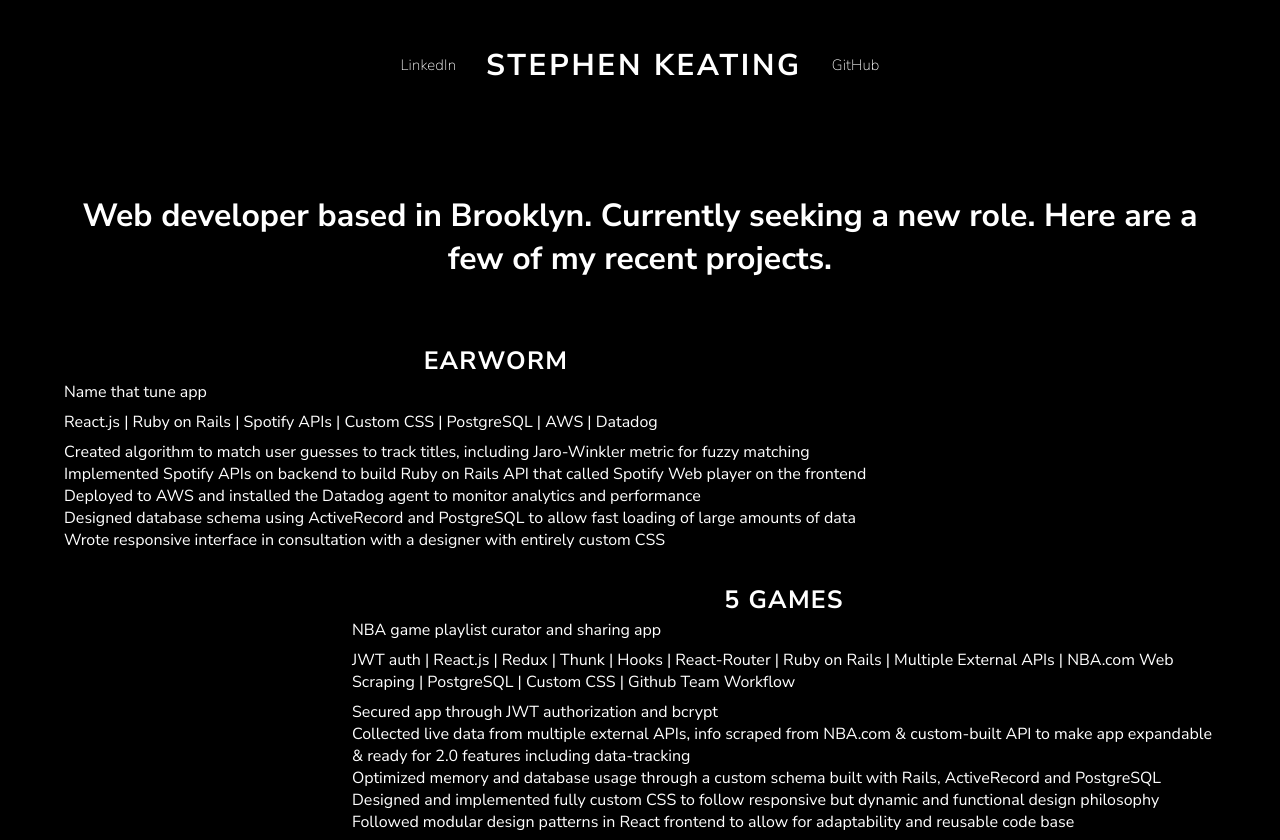
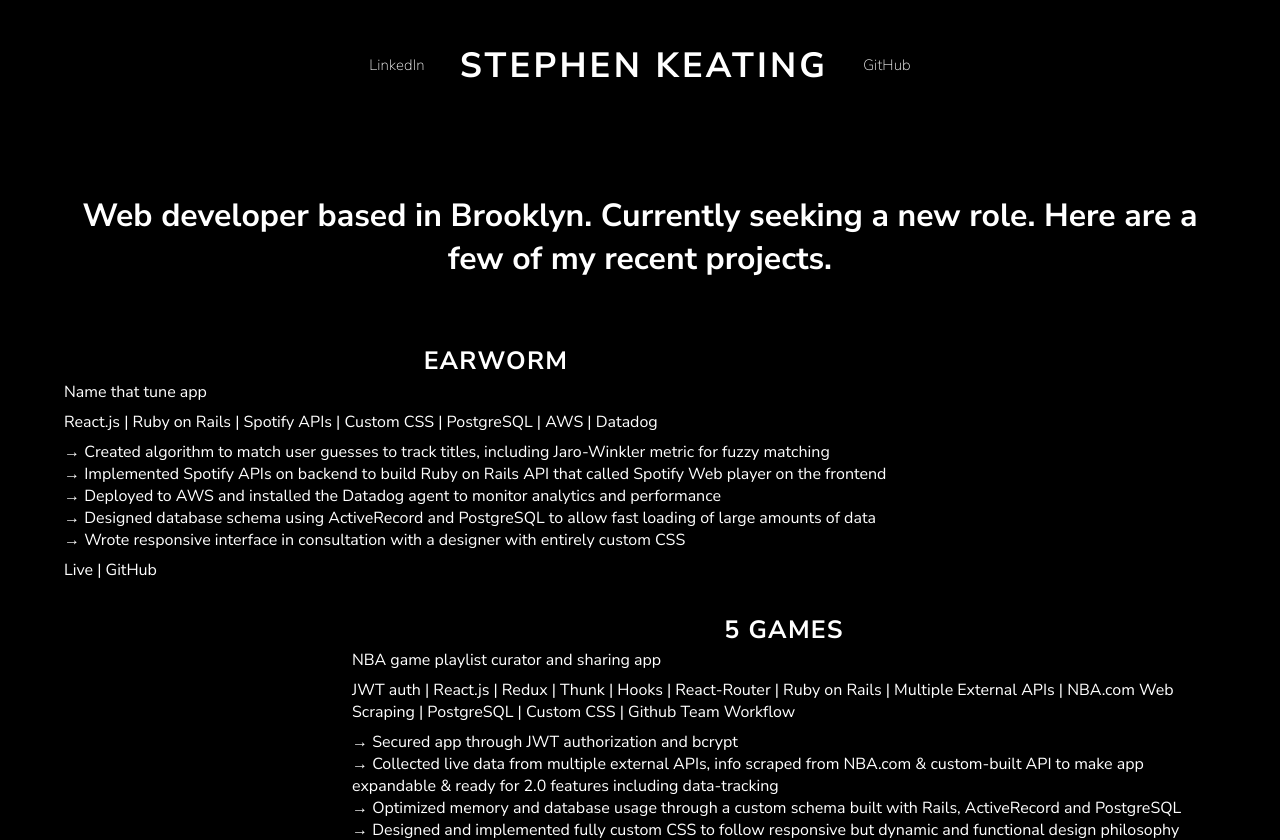
Before and after one commit to stephenkeating/keating-portfolio, a React (Create React App) app: page / in a window 1280 px wide. Shown: the top 840 px of the page. Built offline with nearby package versions, Linux system fonts and the light colour scheme.

Commit message:
updating cards

```diff
--- a/src/App.css
+++ b/src/App.css
@@ -48,7 +48,7 @@ nav {
   margin-left: 1em;
   margin-right: 1em;
   display: flex;
-  font-size: 30px;
+  font-size: 35px;
   font-weight: bold;
   letter-spacing: .09em;
 }
@@ -89,9 +89,13 @@ h1 {
   margin-bottom: .5em;
 }
 
-.project-card-tech {
+  .project-card-tech {
   margin-bottom: .5em;
-}
+  }
+
+  .project-card-bullets {
+  margin-bottom: .5em;
+  }
 
 .even {
   margin-right: 25%;
--- a/src/Components/ProjectCard.js
+++ b/src/Components/ProjectCard.js
@@ -1,10 +1,10 @@
 import React from 'react';
 
-const ProjectCard = ({ even, project: {title, url, description, tech, bullets}}) => {
+const ProjectCard = ({ even, project: {title, url, description, tech, bullets, github}}) => {
 console.log(even)
   return <div className={'project-card' + (even ? ' even' : ' odd')}>
           <div className='project-card-title'>
-            <a href={url}>{title}</a>
+            <a href={url} target="_blank">{title}</a>
           </div>
           <div className='project-card-description'>
             { description }
@@ -19,9 +19,14 @@ console.log(even)
           <div className='project-card-bullets'>
             { bullets.map(bullet =>
                           <div>
-                            { bullet }
+                            {'→ '}{ bullet }
                           </div>
               )}
+          </div>
+          <div className='project-card-links'>
+            <a href={url} target="_blank">Live</a>
+            {' | '}
+            <a href={github} target="_blank">GitHub</a>
           </div>
         </div>
 };
```
